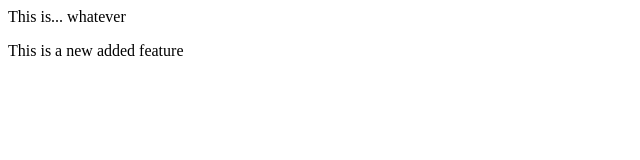
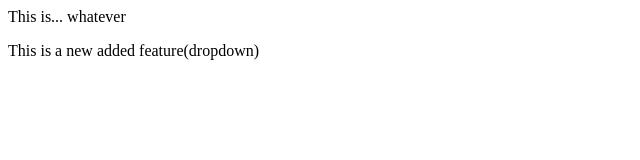
Before and after one commit to khusboo-kumari/localreposit, a plain HTML site: page index.html in a window 1280 px wide. Shown: the full height of the page, 0-640 px from the left. Drawn offline with Linux system fonts and the light colour scheme.

Commit message:
Add dropdown

```diff
--- a/index.html
+++ b/index.html
@@ -1,2 +1,2 @@
 <p> This is... whatever </p>
-<p>This is a new added feature</p>
+<p>This is a new added feature(dropdown)</p>
```
